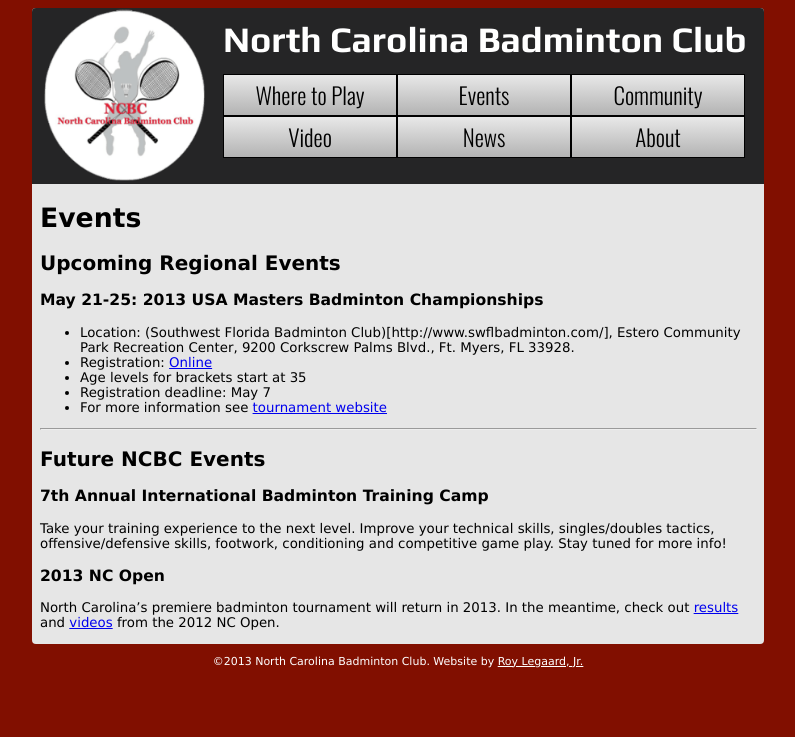
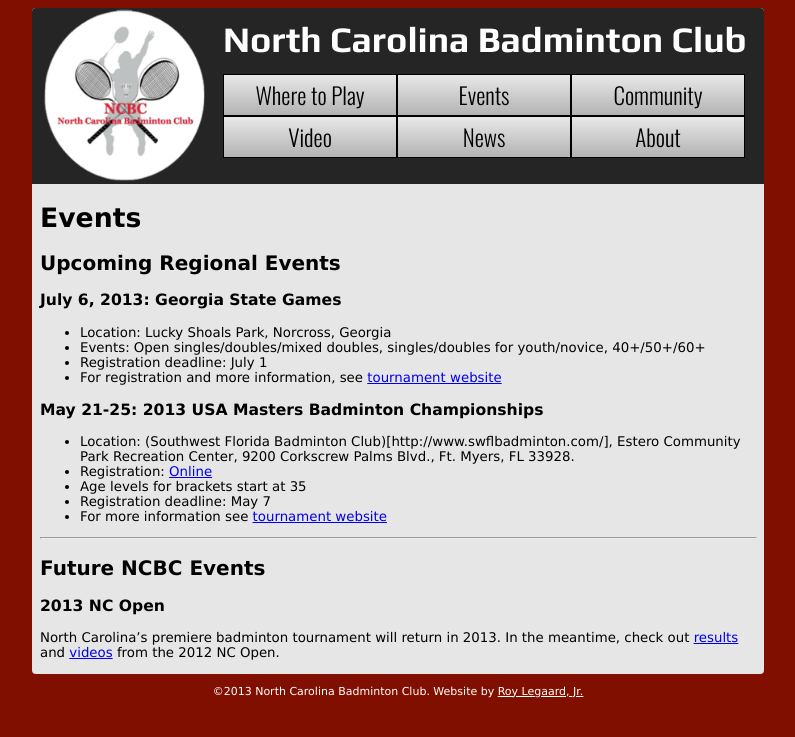
Before and after one commit to NCBC/ncbc.github.com, a Jekyll site: the page built from events.md, in a window 1280 px wide. Shown: the top 737 px of the page, without its empty margins (242-1037 px from the left). Built offline with Jekyll 4.4.1, drawn with Linux system fonts in a browser that asks for light colours.

Commit message:
Added Georgia State Games to Events

```diff
--- a/events.md
+++ b/events.md
@@ -5,6 +5,12 @@
 ---
 
 ## Upcoming Regional Events
+
+### July 6, 2013: Georgia State Games
+- Location: Lucky Shoals Park, Norcross, Georgia
+- Events: Open singles/doubles/mixed doubles, singles/doubles for youth/novice, 40+/50+/60+
+- Registration deadline: July 1
+- For registration and more information, see [tournament website](http://www.georgiagames.org/badmin.html)
 
 ### May 21-25: 2013 USA Masters Badminton Championships
 - Location: (Southwest Florida Badminton Club)[http://www.swflbadminton.com/], Estero Community Park Recreation Center, 9200 Corkscrew Palms Blvd., Ft. Myers, FL  33928.
@@ -17,10 +23,6 @@
 
 ## Future NCBC Events
 
-### 7th Annual International Badminton Training Camp
-
-Take your training experience to the next level. Improve your technical skills, singles/doubles tactics, offensive/defensive skills, footwork, conditioning and competitive game play. Stay tuned for more info!
-
 ### 2013 NC Open
 
 North Carolina's premiere badminton tournament will return in 2013. In the meantime, check out [results](http://ncbadminton.org/news/2012/09/nc-open-winners/) and [videos](http://ncbadminton.org/video/) from the 2012 NC Open.
```
